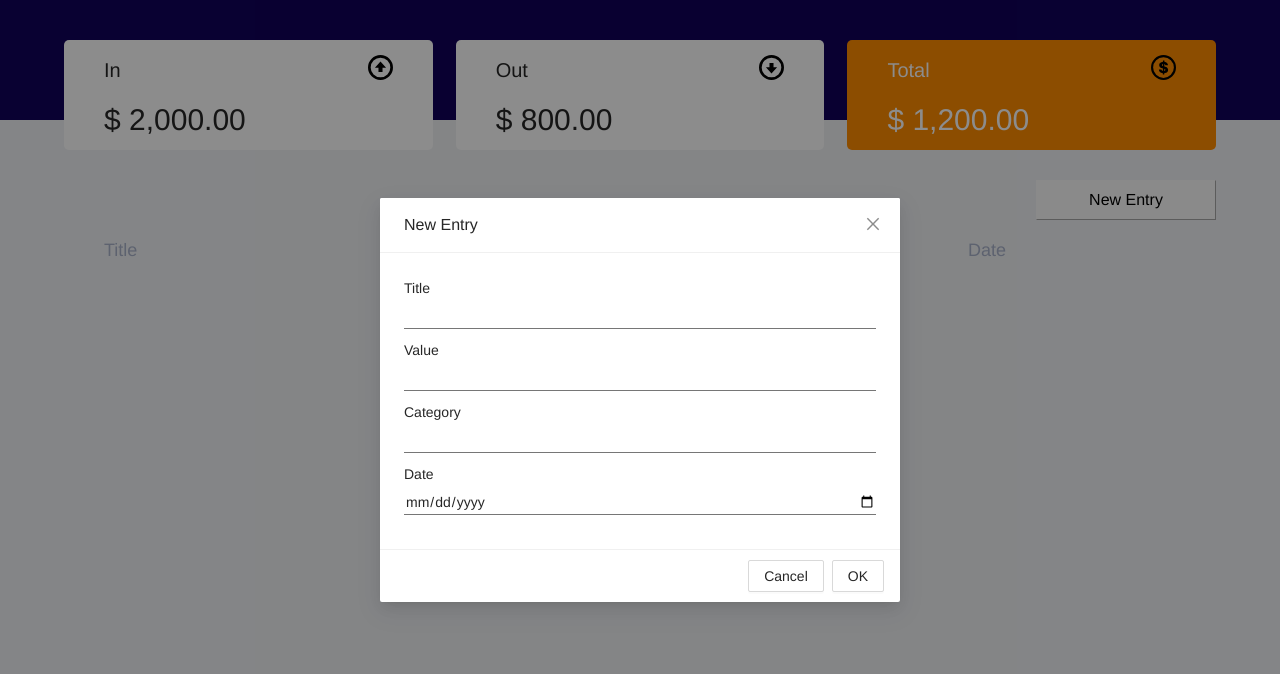
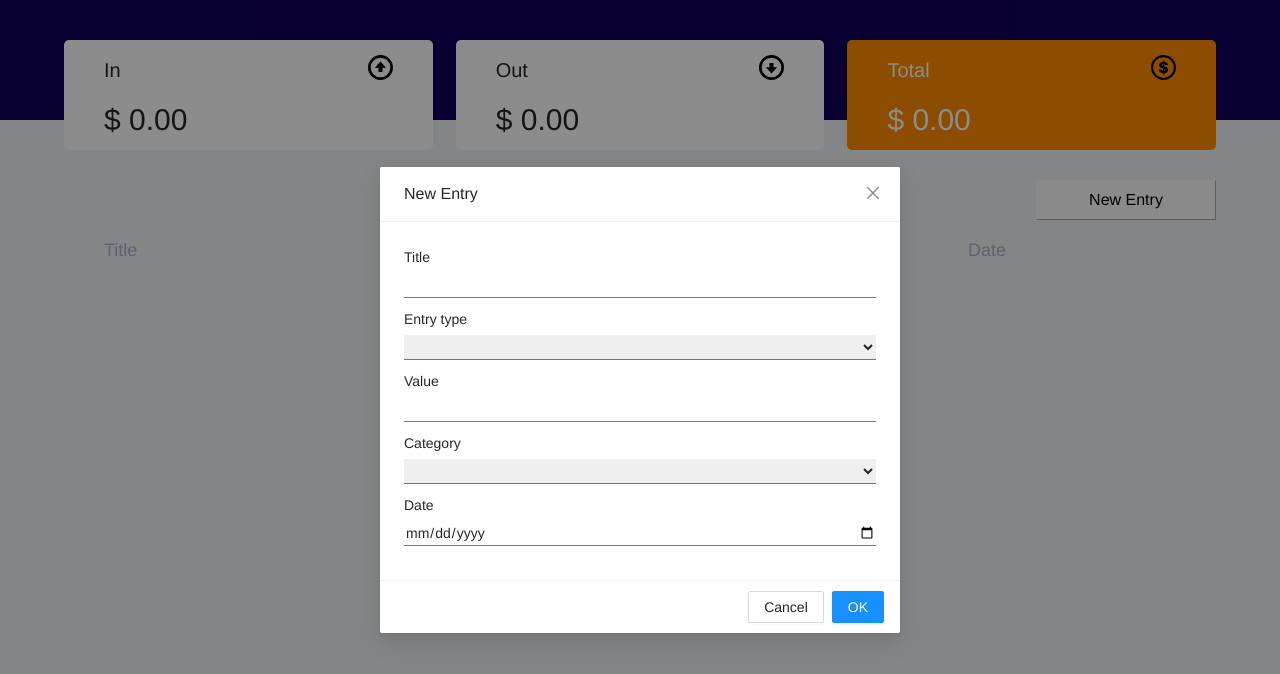
Before and after one commit to FelipeSaadi/Estudos, a React (Create React App) app in the folder Projetos/React/first-application/: page / in a window 1280 px wide. Both pictures are taken after a click on the button "New Entry". Shown: the top 674 px of the page. Built offline with nearby package versions, Linux system fonts and the light colour scheme.

Commit message:
completed the application logic

```diff
--- a/Projetos/React/first-application/src/App.tsx
+++ b/Projetos/React/first-application/src/App.tsx
@@ -2,14 +2,11 @@ import Header from "./components/Header"
 // import Footer from "./components/Footer"
 import Home from "./components/Home"
 import "./css/global.module.css"
-import FinancesDisplay from "./components/financesDisplay/Display"
-
 
 export default () => {
     return (
         <div>
             <Header />
-            <FinancesDisplay />
             <Home />
             {/* <Footer /> */}
         </div>
--- a/Projetos/React/first-application/src/components/Home.tsx
+++ b/Projetos/React/first-application/src/components/Home.tsx
@@ -1,22 +1,41 @@
-import { Modal, Button } from "antd"
-import React, { useEffect, useState } from 'react';
+import { Modal } from "antd"
+import { useEffect, useState } from 'react';
 import 'antd/dist/antd.css'
+import FinancesDisplay from "./financesDisplay/Display"
 import styles from "../css/home.module.css"
 import TableHeader from "./table/TableHeader"
 import TableRow from "./table/TableRow"
 export default () => {
+    const updateDisplay = () => {
+        return <FinancesDisplay entry={entry} out={out} total={total} />
+    }
     const create = (teste: any,) => {
         return [...teste, (
-            <TableRow title={title} price={value} category={category} date={date} />)]
+            <TableRow title={title} price={entryType == "in" ? value : -value} category={category} date={date} />)]
     }
     const clearInputs = () => {
         setTitle('')
+        setEntryType('')
         setValue('')
         setCategory('')
         setDate('')
     }
+    // Display
+    const [entry, setEntry] = useState<number>(0)
+    const [out, setOut] = useState<number>(0)
+    const [total, setTotal] = useState<number>(0)
+
+    const [display, setDisplay] = useState<any>(
+        <FinancesDisplay entry={entry} out={out} total={total} />
+    )
+
+    useEffect(() => {
+        setDisplay(updateDisplay())
+    }, [entry, out, total])
+
     // Inputs
     const [title, setTitle] = useState<any>()
+    const [entryType, setEntryType] = useState<any>()
     const [value, setValue] = useState<any>()
     const [category, setCategory] = useState<any>()
     const [date, setDate] = useState<any>()
@@ -33,10 +52,16 @@ export default () => {
     }
 
     const handleOk = () => {
-        if (title && value && category && date) {
+        if (title && value && category && date && entryType) {
+            if (entryType === 'in') {
+                setEntry(entry + Number(value))
+                setTotal(total + Number(value))
+            } else if (entryType === 'out') {
+                setOut(out + Number(value))
+                setTotal(total - Number(value))
+            }
             setTable(create(table))
             setIsModalVisible(false);
-            clearInputs()
         }
     }
 
@@ -46,29 +71,138 @@ export default () => {
     }
 
     return (
-        <div id={styles.home}>
-            <div className={styles.container}>
-                <div className={styles.displayButton}>
-                    <button onClick={showModal} className={styles.addNewButton}>New Entry</button>
-                    <Modal title="New Entry" centered visible={isModalVisible} okType="default" onOk={handleOk} onCancel={handleCancel}>
-                        <form id="form" action="">
-                            <label className={styles.modalLabel} htmlFor="title">Title</label>
-                            <input value={title} onChange={(ev) => setTitle(ev.target.value)} id="title" className={styles.modalInput} type="text" required />
-                            <label className={styles.modalLabel} htmlFor="value">Value</label>
-                            <input value={value} onChange={(ev) => setValue(ev.target.value)} id="value" className={styles.modalInput} type="number" required />
-                            <label className={styles.modalLabel} htmlFor="category">Category</label>
-                            <input value={category} onChange={(ev) => setCategory(ev.target.value)} id="category" className={styles.modalInput} type="text" required />
-                            <label className={styles.modalLabel} htmlFor="date">Date</label>
-                            <input value={date} onChange={(ev) => setDate(ev.target.value)} id="date" className={styles.modalInput} type="date" required />
-                        </form>
+        <>
+            {display}
+            <div
+                id={styles.home}>
+                <div
+                    className={styles.container}>
+                    <div
+                        className={styles.displayButton}>
+                        <button
+                            onClick={showModal}
+                            className={styles.addNewButton}>New Entry
+                        </button>
+                        <Modal centered
+                            title="New Entry"
+                            visible={isModalVisible}
+                            onOk={handleOk}
+                            onCancel={handleCancel}
+                        >
+                            <form
+                                id="form"
+                                action=""
+                            >
+                                <label
+                                    className={styles.modalLabel}
+                                    htmlFor="title">
+                                    Title
+                                </label>
+                                <input required
+                                    value={title}
+                                    onChange={(ev) => setTitle(ev.target.value)}
+                                    id="title"
+                                    className={styles.modalInput}
+                                    type="text"
+                                />
 
-                    </Modal>
+                                <label
+                                    className={styles.modalLabel}
+                                    htmlFor="type">
+                                    Entry type
+                                </label>
+                                <select
+                                    value={entryType}
+                                    className={styles.modalInput}
+                                    onChange={(ev) => setEntryType(ev.target.value)}
+                                    name="entryType"
+                                    id="entry-type"
+                                >
+                                    <option hidden selected
+                                        value=""  >
+                                    </option>
+
+                                    <option
+                                        className={styles.modalInput}
+                                        value="in">
+                                        In
+                                    </option>
+
+                                    <option
+                                        className={styles.modalInput}
+                                        value="out">
+                                        Out
+                                    </option>
+                                </select>
+
+                                <label
+                                    className={styles.modalLabel} htmlFor="value">
+                                    Value
+                                </label>
+                                <input required
+                                    value={value}
+                                    onChange={(ev) => setValue(ev.target.value)}
+                                    id="value"
+                                    className={styles.modalInput}
+                                    type="number"
+                                />
+
+                                <label
+                                    className={styles.modalLabel}
+                                    htmlFor="category">Category
+                                </label>
+                                <select
+                                    value={category} className={styles.modalInput}
+                                    onChange={ev => setCategory(ev.target.value)}
+                                    name="category"
+                                    id=""
+                                >
+                                    <option hidden selected
+                                        value="">
+                                    </option>
+
+                                    <option
+                                        value="Payment">
+                                        Payment
+                                    </option>
+
+                                    <option
+                                        value="Food">
+                                        Food
+                                    </option>
+
+                                    <option
+                                        value="Transport">
+                                        Transport
+                                    </option>
+
+                                    <option
+                                        value="Other">
+                                        Other
+                                    </option>
+                                </select>
+
+                                <label
+                                    className={styles.modalLabel}
+                                    htmlFor="date">
+                                    Date
+                                </label>
+                                <input required
+                                    value={date}
+                                    onChange={(ev) => setDate(ev.target.value)}
+                                    id="date"
+                                    className={styles.modalInput}
+                                    type="date" />
+                            </form>
+                        </Modal>
+                    </div>
+                    <TableHeader />
+                    <div
+                        className={styles.table}>
+                        {table}
+                    </div>
                 </div>
-                <TableHeader />
-                <div className={styles.table}>
-                    {table}
-                </div>
-            </div>
-        </div>
+            </div >
+        </>
     )
 }
--- a/Projetos/React/first-application/src/components/financesDisplay/Card.tsx
+++ b/Projetos/React/first-application/src/components/financesDisplay/Card.tsx
@@ -13,6 +13,9 @@ export default (props: any) => {
 
 let cardType = (type: String, value: number) => {
     const adjustValue = (value: number) => {
+        if (type === "total") {
+            console.log(`Total ${value}`)
+        }
         return new Intl.NumberFormat('en-US', {
             style: 'currency',
             currency: 'USD',
@@ -27,7 +30,9 @@ let cardType = (type: String, value: number) => {
                         <img src={inIcon} alt="" />
                     </div>
                 </div>
-                <div className={styles.value}>{adjustValue(value)}</div>
+                <div className={styles.value}>
+                    {adjustValue(value)}
+                </div>
             </div>
         )
     } else if (type === "out") {
@@ -39,19 +44,26 @@ let cardType = (type: String, value: number) => {
                         <img src={outIcon} alt="" />
                     </div>
                 </div>
-                <div className={styles.value}>{adjustValue(value)}</div>
+                <div className={styles.value}>
+                    {adjustValue(value)}
+                </div>
             </div>
         )
     } else if (type === "total") {
         return (
             <div className={styles.card} id={styles.total}>
                 <div className={styles.title}>
-                    <div className={styles.titleName}>Total</div>
+                    <div className={styles.titleName}>
+                        Total
+                    </div>
                     <div className={styles.titleIcon}>
                         <img src={totalIcon} alt="" />
                     </div>
                 </div>
-                <div className={styles.value}>{adjustValue(value)}</div>
+                <div className={styles.value}>
+                    {value < 0 ? "- " : null}
+                    {adjustValue(value)}
+                </div>
             </div>
         )
     }
--- a/Projetos/React/first-application/src/components/financesDisplay/Display.tsx
+++ b/Projetos/React/first-application/src/components/financesDisplay/Display.tsx
@@ -1,13 +1,16 @@
+import { useState } from "react"
 import styles from "../../css/financesDisplay.module.css"
 import Card from "./Card"
-export default () => {
+export default (props: any) => {
     return (
-        <div className={styles.display}>
-            <div className={styles.container}>
-                <Card type="in" value={2000} />
-                <Card type="out" value={800.0} />
-                <Card type="total" value={1200} />
+        <>
+            <div className={styles.display}>
+                <div className={styles.container}>
+                    <Card type="in" value={props.entry} />
+                    <Card type="out" value={props.out} />
+                    <Card type="total" value={props.total} />
+                </div>
             </div>
-        </div>
+        </>
     )
 }
--- a/Projetos/React/first-application/src/css/home.module.css
+++ b/Projetos/React/first-application/src/css/home.module.css
@@ -90,8 +90,27 @@
     border-right: none;
     border-width: 1px;
     margin-top: 5px;
+    height: 25px;
     margin-bottom: 10px;
 }
 .modalInput:active, .modalInput:focus {
     outline: none;
 }
+.entryTitle {
+    width: 50%;
+}
+.checkboxDiv {
+    width: 50%;
+    display: flex;
+    justify-content: center;
+    align-items: center;
+}
+.labelCheckbox {
+    margin-left: 5%;
+    margin-right: 10px;
+    font-size: 16px;
+}
+.modalCheckbox {
+    width: 20px;
+    height: 20px;
+}
```
